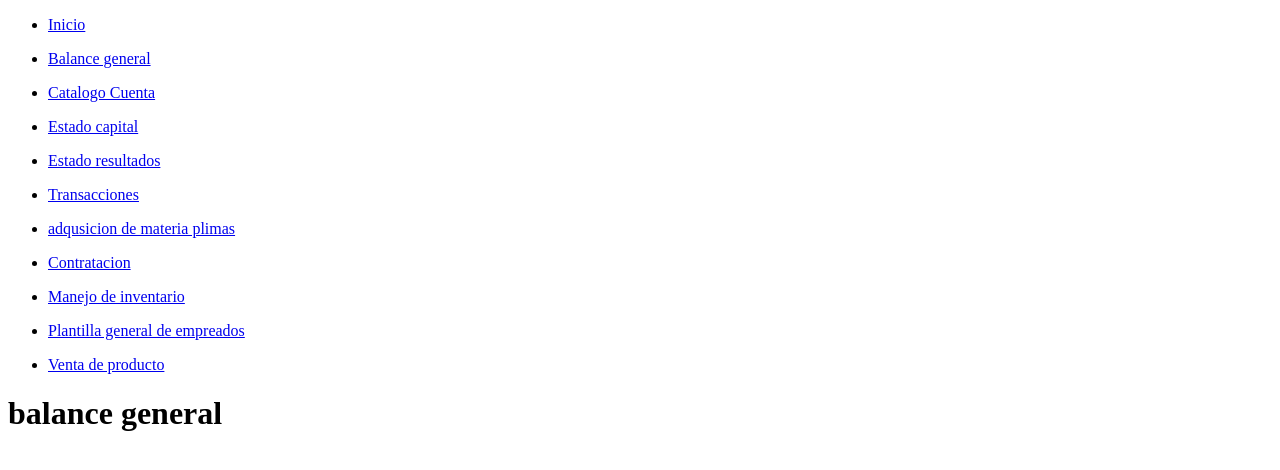
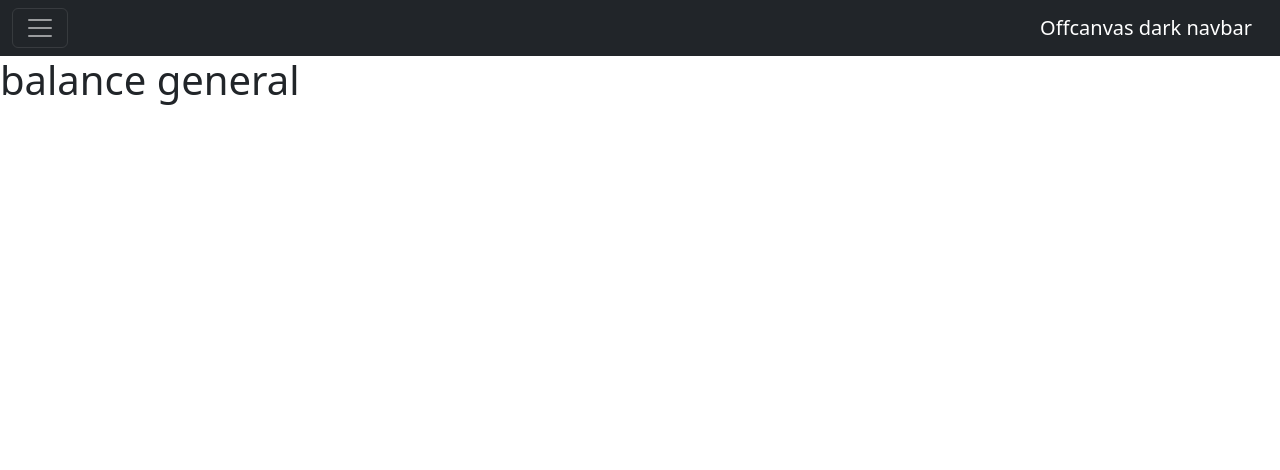
Before and after one commit to Will1184/sistemas-contables, a Django app: page /balanceGeneral/ in a window 1280 px wide. Shown: the top 470 px of the page. Run offline with Django 5.2, Linux system fonts and the light colour scheme.

Commit message:
agregamos diseño al nav y modificamos las paginas

```diff
--- a/Contabilidad/templates/balance_general.html
+++ b/Contabilidad/templates/balance_general.html
@@ -1,14 +1,5 @@
-<!DOCTYPE html>
-<html lang="en">
-<head>
-    <meta charset="UTF-8">
-    <meta name="viewport" content="width=device-width, initial-scale=1.0">
-    <title>Document</title>
-</head>
-<body>
+
     {% extends "nav.html" %}
     {% block content %}
     <h1>balance general</h1>
     {% endblock %}
-</body>
-</html>
--- a/Contabilidad/templates/nav.html
+++ b/Contabilidad/templates/nav.html
@@ -1,42 +1,79 @@
 <!DOCTYPE html>
 <html lang="en">
+<head>
+    <meta charset="UTF-8">
+    <meta name="viewport" content="width=device-width, initial-scale=1.0">
+    <title>Sistemas contables</title>
+    <link href="https://cdn.jsdelivr.net/npm/bootstrap@5.3.3/dist/css/bootstrap.min.css" rel="stylesheet" integrity="sha384-QWTKZyjpPEjISv5WaRU9OFeRpok6YctnYmDr5pNlyT2bRjXh0JMhjY6hW+ALEwIH" crossorigin="anonymous">
+    <link rel="stylesheet" href="https://cdn.jsdelivr.net/npm/bootstrap-icons@1.11.3/font/bootstrap-icons.min.css">
+    <script src="https://cdn.jsdelivr.net/npm/bootstrap@5.3.3/dist/js/bootstrap.bundle.min.js" integrity="sha384-YvpcrYf0tY3lHB60NNkmXc5s9fDVZLESaAA55NDzOxhy9GkcIdslK1eN7N6jIeHz" crossorigin="anonymous"></script>
+    {% load static %}
+    <link rel="stylesheet" href="{% static 'styles/plantilla.css' %}" >
+</head>
 <body>
     {% comment %} Creamos el nav para que en cada pagina se repita el misma redireccion y ahoramos codigo {% endcomment %}
-    <nav>
-        <ul>
-            <li><a href="/">Inicio</a></li>
-        </ul>
-        <ul>
-            <li><a href="/balanceGeneral">Balance general</a></li>
-        </ul>
-        <ul>
-            <li><a href="/catalogoCuenta">Catalogo Cuenta</a></li>
-        </ul>
-        <ul>
-            <li><a href="/estadoCapital">Estado capital</a></li>
-        </ul>
-        <ul>
-            <li><a href="/estadoResultados">Estado resultados</a></li>
-        </ul>
-        <ul>
-            <li><a href="/transacciones">Transacciones</a></li>
-        </ul>
-        <ul>
-            <li><a href="/inicio/adquisicionMateriaPrima">adqusicion de materia plimas</a></li>
-        </ul>
-        <ul>
-            <li><a href="/inicio/contratacion">Contratacion</a></li>
-        </ul>
-        <ul>
-            <li><a href="/inicio/inventario">Manejo de inventario</a></li>
-        </ul>
-        <ul>
-            <li><a href="/inicio/plantillaGeneralEmpleados">Plantilla general de empreados</a></li>
-        </ul>
-        <ul>
-            <li><a href="/inicio/ventaProducto">Venta de producto</a></li>
-        </ul>
-    </nav>
+    <nav class="navbar navbar-dark bg-dark ">
+        <div class="container-fluid">
+          <button class="navbar-toggler" type="button" data-bs-toggle="offcanvas" data-bs-target="#offcanvasDarkNavbar" aria-controls="offcanvasDarkNavbar" aria-label="Toggle navigation">
+            <span class="navbar-toggler-icon"></span>
+          </button>
+          <a class="navbar-brand" href="#">Offcanvas dark navbar</a>
+        <div class="offcanvas offcanvas-start text-bg-dark" tabindex="-1" id="offcanvasDarkNavbar" aria-labelledby="offcanvasDarkNavbarLabel">
+            <div class="offcanvas-header">
+              <h5 class="offcanvas-title" id="offcanvasDarkNavbarLabel">Dark offcanvas</h5>
+              <button type="button" class="btn-close btn-close-white" data-bs-dismiss="offcanvas" aria-label="Close"></button>
+            </div>
+            <div class="offcanvas-body">
+              <ul class="navbar-nav justify-content-end flex-grow-1 pe-3">
+                <li class="nav-item">
+                    <a class="nav-link active" href="/">Inicio</a>
+                </li>
+                <li class="nav-item">
+                    <a class="nav-link" href="/catalogoCuenta">Catalogo Cuenta</a>
+                </li>
+                <li class="nav-item">
+                    <a class="nav-link" href="/transacciones">Transacciones</a>
+                </li>
+                <li class="nav-item dropdown">
+                    <a class="nav-link dropdown-toggle" href="#" role="button" data-bs-toggle="dropdown" aria-expanded="false">
+                      Inventario
+                    </a>
+                    <ul class="dropdown-menu dropdown-menu-dark">
+                      <li><a class="dropdown-item" href="/balanceGeneral">Balance general</a></li>
+                      <li><a class="dropdown-item" href="/balanceComprobacion">Balance de comprobqcion</a></li>
+                      <li><a class="dropdown-item" href="/estadoCapital">Estado capital</a></li>
+                      <li><a class="dropdown-item" href="/estadoResultados">Estado resultados</a></li>
+                      <li>
+                        <hr class="dropdown-divider">
+                      </li>
+                      <li><a class="dropdown-item" href="#">Something else here</a></li>
+                    </ul>
+                  </li>
+                  <li class="nav-item dropdown">
+                    <a class="nav-link dropdown-toggle" href="#" role="button" data-bs-toggle="dropdown" aria-expanded="false">
+                      Estados Financieros
+                    </a>
+                    <ul class="dropdown-menu dropdown-menu-dark">
+                        <li><a class="dropdown-item" href="/inicio/adquisicionMateriaPrima">adqusicion de materia plimas</a></li>
+                        <li><a class="dropdown-item" href="/inicio/contratacion">Contratacion</a></li>
+                        <li><a class="dropdown-item" href="/inicio/inventario">Manejo de inventario</a></li>
+                        <li><a class="dropdown-item" href="/inicio/plantillaGeneralEmpleados">Plantilla general de empreados</a></li>
+                        <li><a class="dropdown-item" href="/inicio/ventaProducto">Venta de producto</a></li>
+                      <li>
+                        <hr class="dropdown-divider">
+                      </li>
+                      <li><a class="dropdown-item" href="#">Something else here</a></li>
+                    </ul>
+                  </li>
+              </ul>
+              <form class="d-flex mt-3" role="search">
+                <input class="form-control me-2" type="search" placeholder="Search" aria-label="Search">
+                <button class="btn btn-success" type="submit">Search</button>
+              </form>
+            </div>
+          </div>
+        </div>
+      </nav>
     {% block content %}
     {% endblock %}
 </body>
--- /dev/null
+++ b/requirements.txt
@@ -0,0 +1,5 @@
+asgiref==3.8.1
+Django==5.1.2
+django-crispy-forms==2.3
+sqlparse==0.5.1
+tzdata==2024.2
```
Also changed, not shown: Contabilidad/templates/balance_comprobacion.html (+1 -10 lines), Contabilidad/templates/catalogo_cuenta.html (+1 -10 lines), inventario/templates/adquisicion_materia.html (+1 -10 lines), inventario/templates/contratacion.html (+1 -10 lines), inventario/templates/manejo_inventario.html (+1 -10 lines), inventario/templates/plantilla_general_empreados.html (+1 -10 lines), inventario/templates/venta_producto.html (+1 -10 lines).
